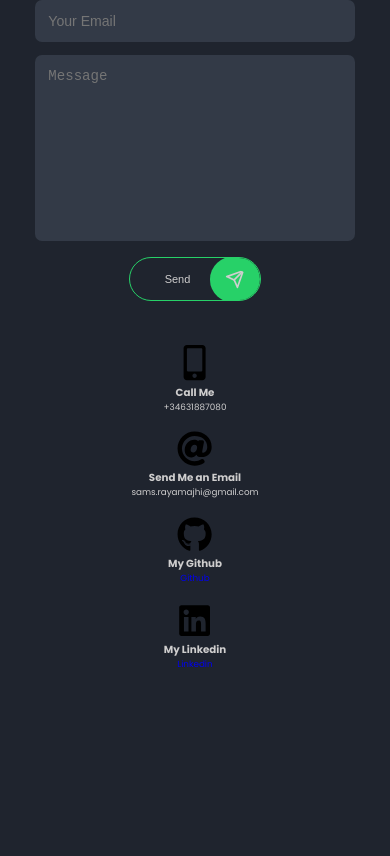
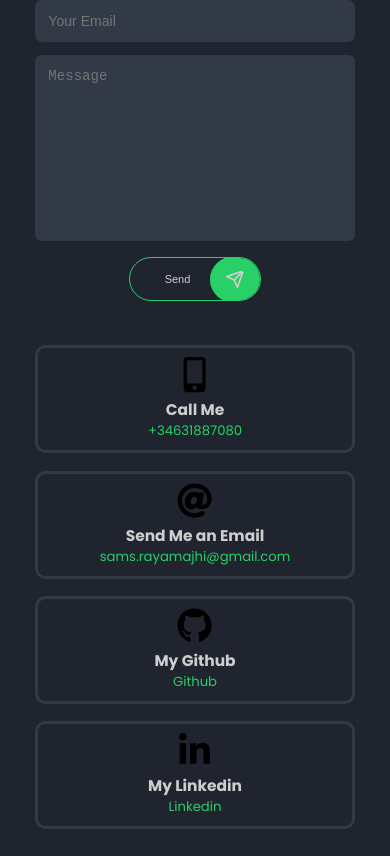
Before and after one commit to SumanRayamajhi/Personal-Portfolio, a React (Create React App) app in the folder portfolio/: page / in a window 390 px wide. Shown: the part 4406-5262 px from the top of the page. Before the commit the page ends 5103 px from the top, so only its background shows below. Built offline with nearby package versions, Linux system fonts and the light colour scheme.

Commit message:
adjust contact

```diff
--- a/portfolio/src/components/contact/socialMedia/SocialMedia.jsx
+++ b/portfolio/src/components/contact/socialMedia/SocialMedia.jsx
@@ -1,31 +1,31 @@
 import React from "react";
-import { FaMobileAlt, FaAt, FaGithub, FaLinkedin } from "react-icons/fa";
+import { FaMobileAlt, FaAt, FaGithub, FaLinkedinIn } from "react-icons/fa";
 import "./socialMedia.css";
 
 const SocialMedia = () => {
   return (
     <div className="socialMedia__Wrapper">
       <div className="socialMedia__Button">
-        <FaMobileAlt className="icon" />
+        <FaMobileAlt className="socialMedia__Button-icon" />
         <h3>Call Me</h3>
         <span>+34631887080</span>
       </div>
 
       <div className="socialMedia__Button">
-        <FaAt className="icon" />
+        <FaAt className="socialMedia__Button-icon" />
         <h3>Send Me an Email</h3>
         <span>sams.rayamajhi@gmail.com</span>
       </div>
 
       <div className="socialMedia__Button">
-        <FaGithub className="icon" />
+        <FaGithub className="socialMedia__Button-icon" />
         <h3>My Github</h3>
         <span>
           <a href="https://github.com/SumanRayamajhi/">Github</a>
         </span>
       </div>
       <div className="socialMedia__Button">
-        <FaLinkedin className="icon" />
+        <FaLinkedinIn className="socialMedia__Button-icon" />
         <h3>My Linkedin</h3>
         <span>
           <a href="https://www.linkedin.com/in/suman-rayamajhi/">Linkedin</a>
--- a/portfolio/src/components/contact/socialMedia/socialMedia.css
+++ b/portfolio/src/components/contact/socialMedia/socialMedia.css
@@ -2,7 +2,6 @@
   inset-block: 0;
   display: flex;
   flex-direction: column;
-  justify-content: center;
   z-index: 5;
 }
 
@@ -15,7 +14,7 @@
   width: 50px;
   height: 50px;
   border-radius: 50%;
-  left: 40rem;
+  left: 37rem;
   cursor: pointer;
 }
 
@@ -23,7 +22,7 @@
   display: none;
 }
 
-.socialMedia__Button .icon {
+.socialMedia__Button .socialMedia__Button-icon {
   position: absolute;
   font-size: 1.5rem;
   top: 1.6rem;
@@ -67,22 +66,31 @@
 
 @media only screen and (max-width: 768px) {
   .socialMedia__Button,
-  .socialMedia__Button .icon,
   .socialMedia__Button span,
-  .socialMedia__Button:hover span,
-  .socialMedia__Button:hover span a {
+  .socialMedia__Button .socialMedia__Button-icon,
+  .socialMedia__Button:hover span {
     all: unset;
   }
 
   .socialMedia__Button {
+    text-decoration: none;
+    color: var(--text-color);
+    font-size: 1.5rem;
+    border: 3px solid var(--secondary-bg-color);
+    padding: 1rem 2rem;
+    border-radius: 1.2rem;
     text-align: center;
     margin: 1rem 0;
   }
 
-  .socialMedia__Button .icon {
-    text-decoration: none;
-    color: orange !important;
+  .socialMedia__Button .socialMedia__Button-icon {
     font-size: 4rem;
+    color: var(--main-color) !important;
+  }
+
+  .socialMedia__Button span,
+  .socialMedia__Button span a {
+    color: var(--main-color);
   }
 
   .socialMedia__Button h3 {
```
